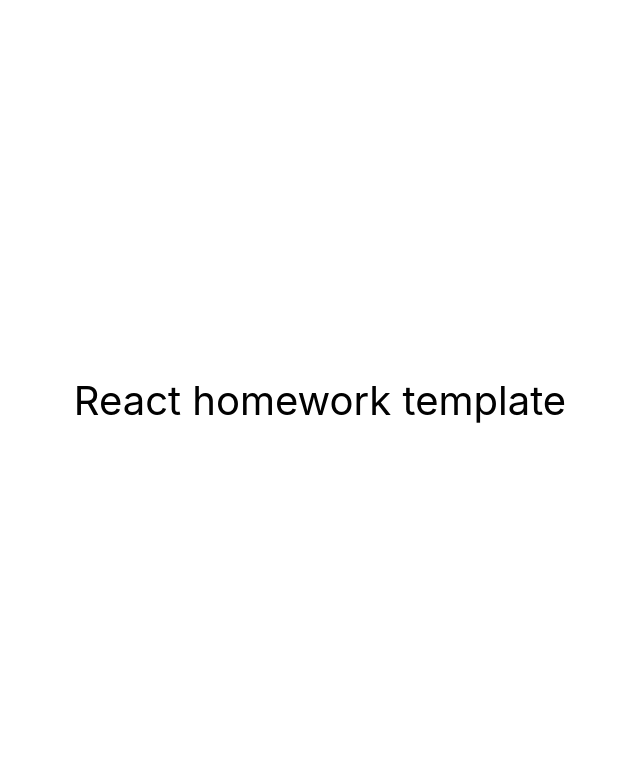
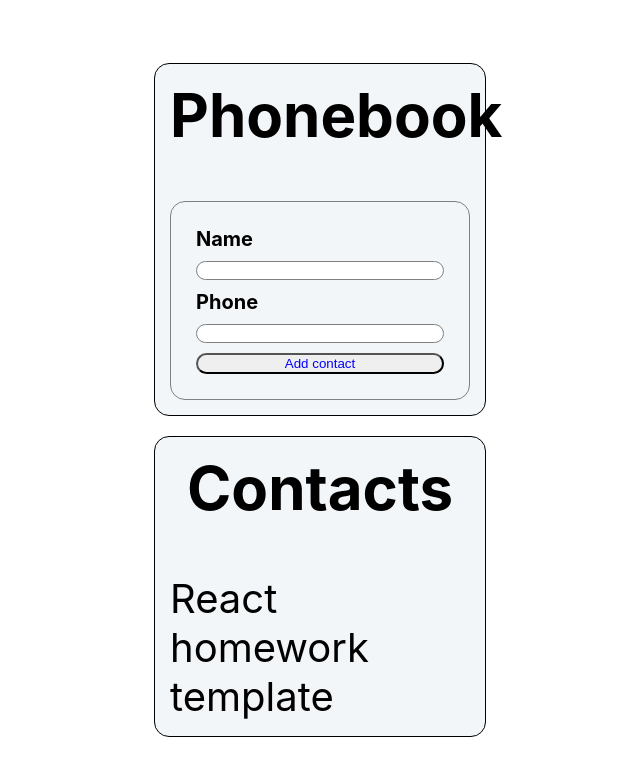
Before and after one commit to adrianblazejczyk/goit-react-hw-08-phonebook, a React (Create React App) app: page / in a window 1280 px wide. Shown: the top 776 px of the page, without its empty margins (320-960 px from the left). Built offline with nearby package versions, Linux system fonts and the light colour scheme.

Commit message:
add contactForm

```diff
--- a/package.json
+++ b/package.json
@@ -7,9 +7,13 @@
     "@testing-library/jest-dom": "^5.16.3",
     "@testing-library/react": "^12.1.4",
     "@testing-library/user-event": "^13.5.0",
+    "nanoid": "^4.0.2",
+    "notiflix": "^3.2.6",
     "react": "^18.1.0",
     "react-dom": "^18.1.0",
+    "react-icons": "^4.10.1",
     "react-scripts": "5.0.1",
+    "styled-components": "^6.0.7",
     "web-vitals": "^2.1.3"
   },
   "scripts": {
--- a/src/components/App.jsx
+++ b/src/components/App.jsx
@@ -1,16 +1,24 @@
+import { Section, ContactForm } from '../components';
+
+// import { nanoid } from 'nanoid';
+
 export const App = () => {
   return (
     <div
       style={{
         height: '100vh',
         display: 'flex',
+        flexDirection: 'column',
         justifyContent: 'center',
         alignItems: 'center',
         fontSize: 40,
-        color: '#010101'
+        color: '#010101',
       }}
     >
-      React homework template
+      <Section title="Phonebook">
+        <ContactForm></ContactForm>
+      </Section>
+      <Section title="Contacts">React homework template</Section>
     </div>
   );
 };
--- /dev/null
+++ b/src/components/ContactForm/ContactForm.jsx
@@ -0,0 +1,12 @@
+import { Form, NameInput, InputData, ButtonForm } from './ContactForm.styled';
+export const ContactForm = () => {
+  return (
+    <Form>
+      <NameInput>Name</NameInput>
+      <InputData></InputData>
+      <NameInput>Phone</NameInput>
+      <InputData></InputData>
+      <ButtonForm> Add contact</ButtonForm>
+    </Form>
+  );
+};
--- /dev/null
+++ b/src/components/ContactForm/ContactForm.styled.jsx
@@ -0,0 +1,28 @@
+import styled from 'styled-components';
+
+export const Form = styled.form`
+  display: flex;
+  flex-direction: column;
+  border: 1px solid gray;
+  padding: 20px;
+  border-radius: 15px;
+`;
+
+export const NameInput = styled.h2`
+  margin: 5px;
+  padding: 0px;
+  font-size: 20px;
+`;
+
+export const InputData = styled.input`
+  margin: 5px;
+  border: 1px solid gray;
+  border-radius: 15px;
+  padding-left: 10px;
+`;
+
+export const ButtonForm = styled.button`
+  margin: 5px;
+  border-radius: 15px;
+  color: blue;
+`;
--- /dev/null
+++ b/src/components/ContactForm/index.js
@@ -0,0 +1 @@
+export * from './ContactForm';
--- /dev/null
+++ b/src/components/Section/Section.jsx
@@ -0,0 +1,15 @@
+import { Titel, Content, SectionWrapper } from './Section.styled';
+
+import PropTypes from 'prop-types';
+
+export const Section = ({ title, children }) => (
+  <SectionWrapper>
+    <Titel>{title}</Titel>
+    <Content>{children}</Content>
+  </SectionWrapper>
+);
+
+Section.propTypes = {
+  title: PropTypes.string.isRequired,
+  children: PropTypes.element.isRequired,
+};
--- /dev/null
+++ b/src/components/Section/Section.styled.jsx
@@ -0,0 +1,18 @@
+import styled from 'styled-components';
+
+export const Titel = styled.h2`
+  color: black;
+  text-align: center;
+  margin-top: 0px;
+`;
+
+export const Content = styled.div``;
+
+export const SectionWrapper = styled.section`
+  background-color: #f2f6f8;
+  padding: 15px;
+  border: 1px solid black;
+  border-radius: 15px;
+  margin: 10px;
+  width: 300px;
+`;
--- /dev/null
+++ b/src/components/Section/index.js
@@ -0,0 +1 @@
+export * from './Section';
--- /dev/null
+++ b/src/components/index.js
@@ -0,0 +1,4 @@
+import { Section } from './Section';
+import { ContactForm } from './ContactForm';
+
+export { Section, ContactForm };
```
Also changed, not shown: 1 other file (tests, documents, lock files or other folders).
